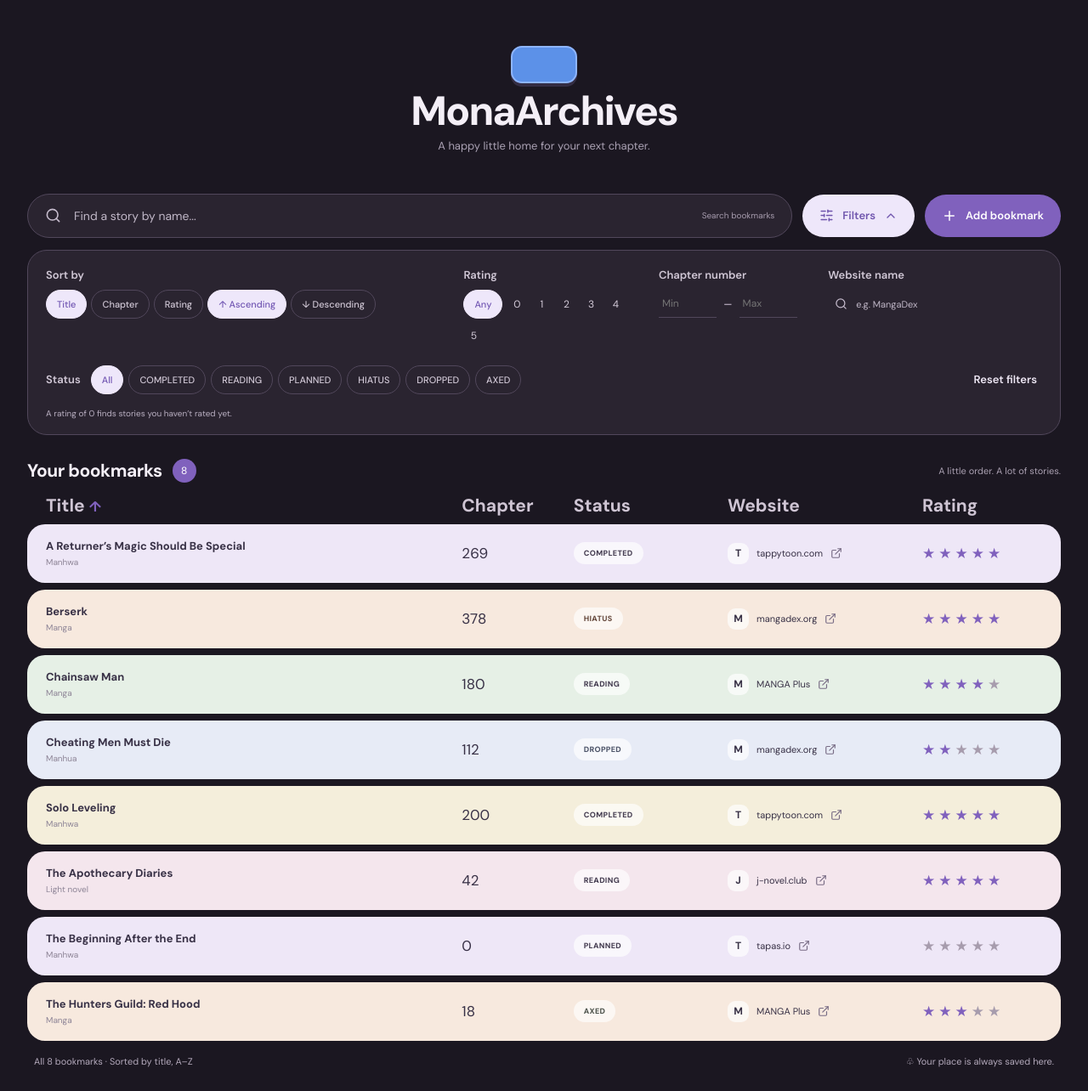
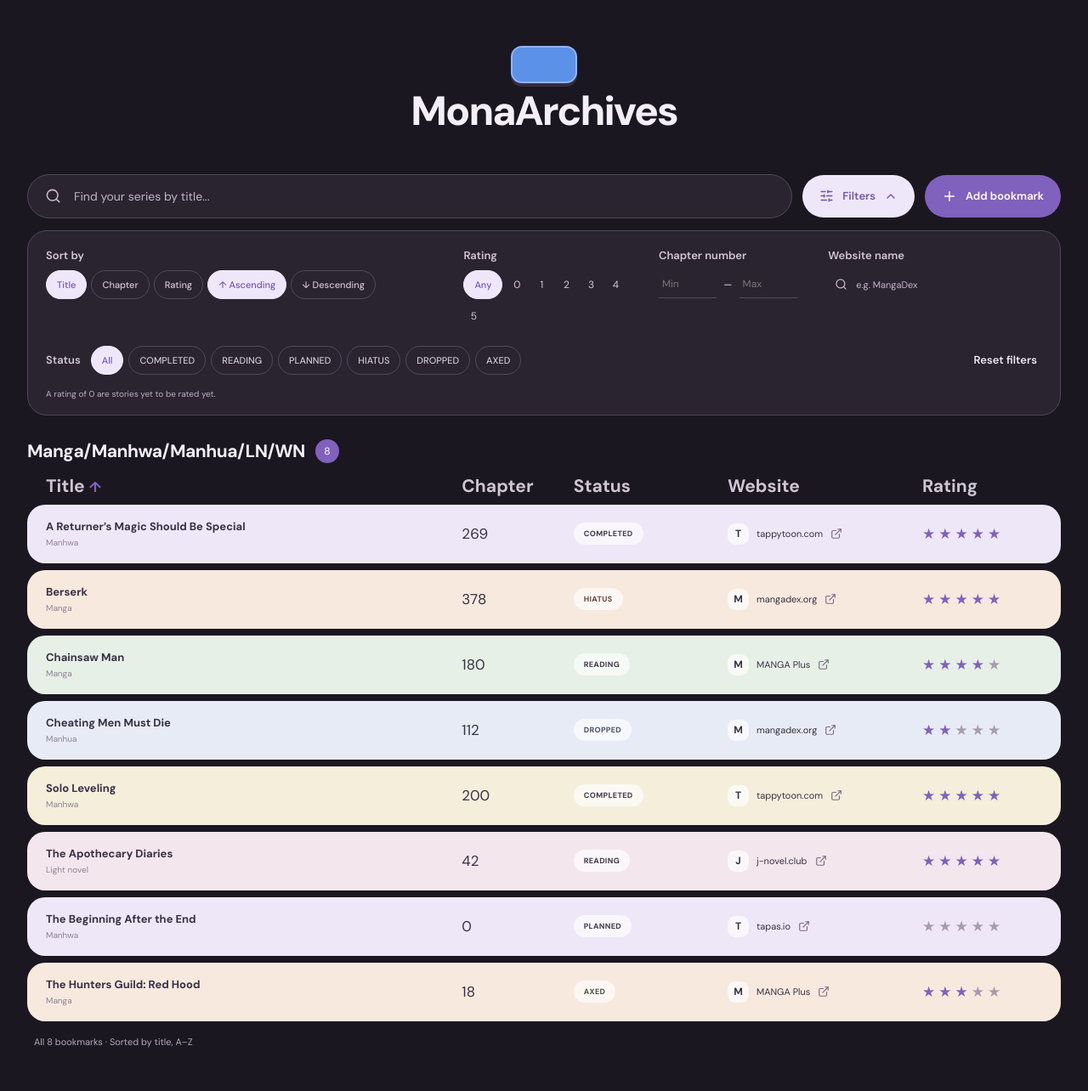
Before and after one commit to WilmerSoriano/monaarchives, a React (Vite) app in the folder frontend/: page / in a window 1280 px wide. Shown: the whole page at 85% size. After the commit the page ends 1261 px from the top, so only its background shows below. Built offline with nearby package versions, Linux system fonts and the light colour scheme.

Commit message:
removed some small details not necessary

```diff
--- a/frontend/src/App.tsx
+++ b/frontend/src/App.tsx
@@ -80,11 +80,10 @@ function App() {
     <header className="brand">
       <div className="mascot-placeholder" aria-label="Mascot image placeholder" />
       <h1>MonaArchives</h1>
-      <p>A happy little home for your next chapter.</p>
     </header>
 
     <section className="toolbar">
-      <label className="searchbox"><Search size={19}/><input value={search} onChange={e => setSearch(e.target.value)} placeholder="Find a story by name..." /><span>Search bookmarks</span></label>
+      <label className="searchbox"><Search size={19}/><input value={search} onChange={e => setSearch(e.target.value)} placeholder="Find your series by title..." /></label>
       <button className={`button filter-toggle ${filtersOpen ? "active" : ""}`} onClick={() => setFiltersOpen(v => !v)}><SlidersHorizontal size={17}/> Filters <ChevronDown className={filtersOpen ? "rotate" : ""} size={16}/></button>
       <button className="button primary" onClick={() => setModalOpen(true)}><Plus size={18}/> Add bookmark</button>
     </section>
@@ -107,11 +106,11 @@ function App() {
         <button className={`pill ${statusFilter === "ALL" ? "selected" : ""}`} onClick={() => setStatusFilter("ALL")}>All</button>
         {statuses.map(s => <button key={s} className={`pill ${statusFilter === s ? "selected" : ""}`} onClick={() => setStatusFilter(s)}>{s}</button>)}
       </div><button className="reset" onClick={resetFilters}>Reset filters</button></div>
-      <p className="filter-hint">{ratingFilter === null ? "A rating of 0 finds stories you haven’t rated yet." : `Showing stories rated ${ratingFilter} out of 5.`}</p>
+      <p className="filter-hint">{ratingFilter === null ? "A rating of 0 are stories yet to be rated yet." : `Showing stories rated ${ratingFilter} out of 5.`}</p>
     </section>}
 
     <section className="library">
-      <div className="library-heading"><h2>Your bookmarks</h2><span className="count">{visibleBookmarks.length}</span><p>A little order. A lot of stories.</p></div>
+      <div className="library-heading"><h2>Manga/Manhwa/Manhua/LN/WN</h2><span className="count">{visibleBookmarks.length}</span></div>
       <div className="table-head"><span>Title <b>{sortBy === "title" ? (direction === "asc" ? "↑" : "↓") : ""}</b></span><span>Chapter</span><span>Status</span><span>Website</span><span>Rating</span></div>
       <div className="bookmark-list">
         {visibleBookmarks.map((b, i) => <article className={`bookmark-row ${pastelClasses[i % pastelClasses.length]}`} key={b.id}>
@@ -123,7 +122,7 @@ function App() {
         </article>)}
         {visibleBookmarks.length === 0 && <div className="empty-state">No bookmarks found. Try changing your filters or add a new story.</div>}
       </div>
-      <footer className="page-footer"><span>All {visibleBookmarks.length} bookmarks · Sorted by {sortBy}, {direction === "asc" ? "A–Z" : "Z–A"}</span><span>♧ Your place is always saved here.</span></footer>
+      <footer className="page-footer"><span>All {visibleBookmarks.length} bookmarks · Sorted by {sortBy}, {direction === "asc" ? "A–Z" : "Z–A"}</span></footer>
     </section>
 
     {modalOpen && <div className="modal-backdrop" onMouseDown={e => { if (e.target === e.currentTarget) setModalOpen(false); }}>
@@ -135,7 +134,7 @@ function App() {
           <label className="field"><span>Chapter</span><input type="number" min="0" value={form.chapter} onChange={e => setForm({...form, chapter: e.target.value})}/></label>
           <label className="field"><span>Reading status</span><div className="select-wrap"><select value={form.status} onChange={e => setForm({...form, status: e.target.value as Status})}>{statuses.map(s => <option key={s}>{s}</option>)}</select><ChevronDown size={16}/></div></label>
         </div>
-        <label className="field full"><span>Reading URL</span><input type="url" placeholder="https://..." value={form.url} onChange={e => setForm({...form, url: e.target.value})}/><small className="field-note"><Link2 size={12}/> Shown on your shelf as the website name</small></label>
+        <label className="field full"><span>Reading URL</span><input type="url" placeholder="https://..." value={form.url} onChange={e => setForm({...form, url: e.target.value})}/></label>
         <div className="field full"><span>Rating</span><div className="rating-picker"><div className="rating-stars">{[1,2,3,4,5].map(n => <button type="button" key={n} onClick={() => setForm({...form, rating: n})} aria-label={`Rate ${n} out of 5`} className={n <= form.rating ? "on" : ""}>★</button>)}</div><strong>{form.rating} / 5</strong></div></div>
         <div className="modal-actions"><button type="button" className="button cancel" onClick={() => setModalOpen(false)}>Cancel</button><button type="submit" className="button primary submit"><Plus size={17}/> Add bookmark</button></div>
       </form>
```
